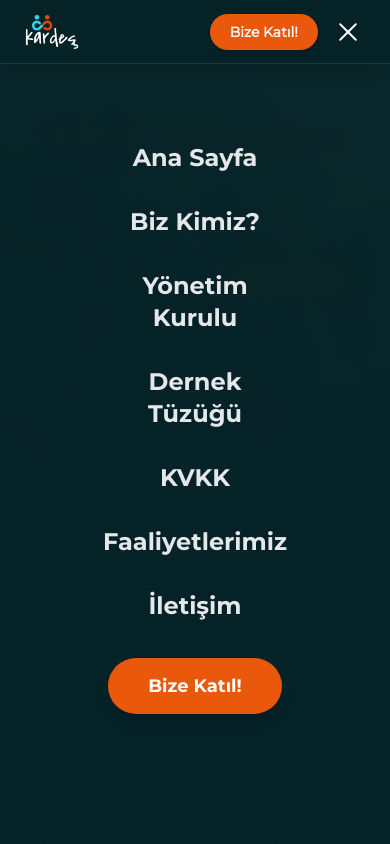
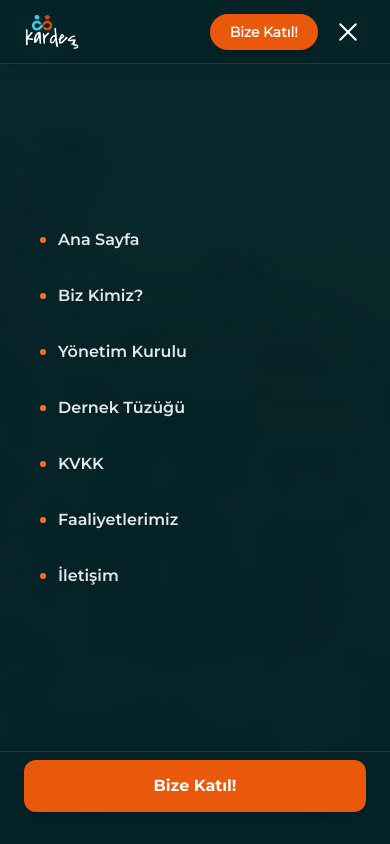
Before and after one commit to talhakao/KardesHareketi, a Next.js app: page / in a window 390 px wide. Both pictures are taken after a click on the button 348 px from the left and 31 px from the top of the page. Shown: the top 844 px of the page. Built offline with nearby package versions, Linux system fonts and the light colour scheme; no server answers; the database is empty.

Commit message:
görsel iyileştirmeler yapıldı, yönetim kurulu düzenlendi

```diff
--- a/src/app/Components/MainCarousel.jsx
+++ b/src/app/Components/MainCarousel.jsx
@@ -11,7 +11,7 @@ const DEFAULT_SLIDES = [
 
 export default function MainCarousel({ state }) {
     const overlayClass = "absolute inset-0 bg-gradient-to-t from-[#062327] via-black/40 to-black/10 opacity-90";
-    const heightClass = state !== 0 ? "h-[280px] md:h-[400px]" : "h-[500px] md:h-[700px]";
+    const heightClass = state !== 0 ? "h-[260px] md:h-[400px]" : "h-[calc(100svh-64px)] md:h-[700px]";
 
     const [slides, setSlides] = useState(DEFAULT_SLIDES);
 
--- a/src/app/Main.jsx
+++ b/src/app/Main.jsx
@@ -212,48 +212,66 @@ export default function Main() {
 
             {/* ── MOBİL MENÜ OVERLAY ── */}
             <div
-                className={`fixed inset-0 z-40 md:hidden flex flex-col items-center justify-center gap-2 transition-all duration-400 ${
+                className={`fixed inset-0 z-40 md:hidden flex flex-col transition-all duration-300 ${
                     menuOpen ? "opacity-100 pointer-events-auto" : "opacity-0 pointer-events-none"
                 }`}
                 style={{ background: "rgba(6,35,39,0.98)", backdropFilter: "blur(8px)" }}
             >
+                {/* Üst bar: logo + kapat */}
+                <div className="flex items-center justify-between px-5 h-16 border-b border-white/10 flex-shrink-0">
+                    <Image src={logo} alt="logo" className="w-12 h-12" />
+                    <button
+                        onClick={() => setMenuOpen(false)}
+                        className="w-9 h-9 flex items-center justify-center rounded-full bg-white/10 text-white text-xl hover:bg-white/20 transition"
+                    >
+                        ✕
+                    </button>
+                </div>
+
+                {/* Nav linkleri */}
+                <nav className="flex-1 flex flex-col justify-center px-6 gap-1 overflow-y-auto py-4">
                     {mobileNavItems.map((item, i) => (
                         <button
                             key={i}
                             onClick={item.action}
-                        className={`text-2xl font-montserrat-bold text-gray-200 hover:text-orange-400 transition-all duration-300 py-3 px-8 rounded-xl hover:bg-white/5 w-64 text-center ${
+                            className={`flex items-center gap-3 w-full text-left px-4 py-3.5 rounded-xl text-gray-200 hover:text-orange-400 hover:bg-white/5 transition-all duration-200 font-montserrat-semibold text-base ${
                                 menuOpen ? "anim-fadeInUp" : ""
                             }`}
-                        style={{ animationDelay: `${i * 0.05}s` }}
+                            style={{ animationDelay: `${i * 0.04}s` }}
                         >
+                            <span className="w-1.5 h-1.5 rounded-full bg-orange-500 flex-shrink-0" />
                             {item.label}
                         </button>
                     ))}
+                </nav>
+
+                {/* Alt buton */}
+                <div className="px-6 pb-8 pt-2 border-t border-white/10 flex-shrink-0">
                     <button
                         onClick={() => navigate(8)}
-                    className="mt-4 px-10 py-3.5 bg-orange-600 hover:bg-orange-500 text-white font-montserrat-bold rounded-full shadow-lg text-lg transition-all duration-300 hover:scale-105 anim-fadeInUp"
-                    style={{ animationDelay: `${mobileNavItems.length * 0.05}s` }}
+                        className="w-full py-3.5 bg-orange-600 hover:bg-orange-500 text-white font-montserrat-bold rounded-xl shadow-lg text-base transition-all duration-300 active:scale-95"
                     >
                         Bize Katıl!
                     </button>
                 </div>
+            </div>
 
             {/* ── HERO TEXT OVERLAY ── */}
-            <div className={`absolute w-full flex justify-end items-center z-10 ${currentState !== 0 ? "pt-44 md:pt-52" : "pt-52 md:pt-80"}`}>
-                <div className="absolute z-10 bg-gradient-radial from-black to-transparent h-[300px] w-[700px] rounded-full mr-16 opacity-80 blur-xl" />
-                <div className={`absolute z-20 flex flex-col items-end justify-center px-6 md:px-12 mx-4 md:mx-6 ${currentState !== 0 ? "mt-8 md:mt-16" : ""}`}>
-                    <span className={`anim-fadeInUp anim-d2 bg-gradient-to-r from-orange-400 to-red-500 bg-clip-text text-transparent select-none font-montserrat-bold ${currentState !== 0 ? "text-3xl md:text-4xl" : "text-4xl md:text-6xl"}`}>
+            <div className={`absolute w-full flex justify-end items-center z-10 ${currentState !== 0 ? "pt-[160px] md:pt-52" : "pt-[45svh] md:pt-80"}`}>
+                <div className="absolute z-10 bg-gradient-radial from-black to-transparent h-[200px] md:h-[300px] w-[90vw] md:w-[700px] rounded-full mr-4 md:mr-16 opacity-80 blur-xl" />
+                <div className={`absolute z-20 flex flex-col items-end justify-center px-5 md:px-12 mx-2 md:mx-6 ${currentState !== 0 ? "mt-0 md:mt-16" : ""}`}>
+                    <span className={`anim-fadeInUp anim-d2 bg-gradient-to-r from-orange-400 to-red-500 bg-clip-text text-transparent select-none font-montserrat-bold ${currentState !== 0 ? "text-xl md:text-4xl" : "text-2xl md:text-6xl"}`}>
                         Kardeş Hareketi
                     </span>
-                    <div className={`anim-fadeInUp anim-d3 font-light text-right text-gray-200 font-montserrat-light select-none ${currentState !== 0 ? "text-2xl md:text-3xl" : "text-3xl md:text-5xl mt-3 md:mt-4"}`}>
-                        Burada Bir{" "}
-                        <span style={{ color: "#60a5fa" }}>Kardeş'in</span>{" "}
-                        Var
+                    <div className={`anim-fadeInUp anim-d3 text-right font-montserrat-light select-none ${currentState !== 0 ? "text-lg md:text-3xl" : "text-xl md:text-5xl mt-1.5 md:mt-4"}`}>
+                        <span className="text-gray-200">Burada Bir{" "}</span>
+                        <span className="bg-gradient-to-r from-orange-400 to-red-500 bg-clip-text text-transparent font-montserrat-bold">Kardeş'in</span>
+                        <span className="text-gray-200">{" "}Var</span>
                     </div>
                     {currentState === 0 && (
                         <button
-                            onClick={() => navigate(1)}
-                            className="anim-fadeInUp anim-d4 mt-5 md:mt-6 px-6 md:px-7 py-2.5 md:py-3 bg-orange-600 hover:bg-orange-500 active:scale-95 text-white font-montserrat-bold rounded-full shadow-lg transition-all duration-300 hover:scale-105 text-sm md:text-base"
+                            onClick={() => scrollToSection("about")}
+                            className="anim-fadeInUp anim-d4 mt-3 md:mt-6 px-5 md:px-7 py-2 md:py-3 bg-orange-600 hover:bg-orange-500 active:scale-95 text-white font-montserrat-bold rounded-full shadow-lg transition-all duration-300 hover:scale-105 text-xs md:text-base"
                         >
                             Biz Kimiz?
                         </button>
@@ -271,7 +289,7 @@ export default function Main() {
                 <div>
                     {/* BİZ KİMİZ */}
                     <section id="about" className="bg-[#062327] py-16 md:py-24 overflow-hidden">
-                        <div className="flex items-center justify-center mb-10 md:mb-14">
+                        <div className="flex items-center justify-center mb-10 md:mb-14 reveal">
                             <div className="flex flex-col items-center gap-3">
                                 <span className="text-orange-400 text-xs md:text-sm font-montserrat-semibold tracking-widest uppercase">Hakkımızda</span>
                                 <h2 className="text-3xl md:text-4xl font-montserrat-bold text-white">Biz Kimiz?</h2>
--- a/src/app/pages/BoardMember.jsx
+++ b/src/app/pages/BoardMember.jsx
@@ -3,28 +3,34 @@ import { useState, useEffect } from "react";
 
 const DEFAULT_MEMBERS = [
     {
-        name: "Talha Karaalioğlu",
-        title: "Başkan",
-        imageKey: "board_talha",
+        name: "Enis Rahman Zencir",
+        title: "Yönetim Kurulu Başkanı",
+        imageKey: "board_enis",
         image: "https://img.freepik.com/free-photo/waist-up-portrait-handsome-serious-unshaven-male-keeps-hands-together-dressed-dark-blue-shirt-has-talk-with-interlocutor-stands-against-white-wall-self-confident-man-freelancer_273609-16320.jpg",
     },
     {
-        name: "Ahmet Yılmaz",
-        title: "Başkan Yardımcısı",
-        imageKey: "board_ahmet",
-        image: "https://img.freepik.com/free-photo/lifestyle-people-emotions-casual-concept-confident-nice-smiling-asian-woman-cross-arms-chest-confident-ready-help-listening-coworkers-taking-part-conversation_1258-59335.jpg",
+        name: "Salih Şencan",
+        title: "Yönetim Kurulu Başkan Yardımcısı",
+        imageKey: "board_salih",
+        image: "https://img.freepik.com/premium-photo/portrait-young-happy-smiling-handsome-man-isolated-white_1258-5418.jpg",
     },
     {
-        name: "Veli Demir",
-        title: "Yönetim Kurulu Üyesi",
-        imageKey: "board_veli",
+        name: "Emirhan Kuşaksız",
+        title: "Dernek Sekreteri",
+        imageKey: "board_emirhan",
         image: "https://img.freepik.com/premium-photo/attractive-smiling-young-man-glasses-studio-headshot_656932-6164.jpg",
     },
     {
-        name: "Mehmet Yıldırım",
+        name: "Malik Ezber",
         title: "Yönetim Kurulu Üyesi",
-        imageKey: "board_mehmet",
-        image: "https://img.freepik.com/premium-photo/portrait-young-happy-smiling-handsome-man-isolated-white_1258-5418.jpg",
+        imageKey: "board_malik",
+        image: "https://img.freepik.com/free-photo/artist-white_1368-3546.jpg",
+    },
+    {
+        name: "Yahya Arıtuyuk",
+        title: "Yönetim Kurulu Üyesi",
+        imageKey: "board_yahya",
+        image: "https://img.freepik.com/free-photo/medium-shot-smiley-man-posing_23-2149915892.jpg",
     },
     {
         name: "Hamza Kabakçılı",
@@ -33,10 +39,34 @@ const DEFAULT_MEMBERS = [
         image: "https://iili.io/F8sL6fn.jpg",
     },
     {
-        name: "Enis Rahman Zencir",
+        name: "Mürsel Ezber",
         title: "Yönetim Kurulu Üyesi",
-        imageKey: "board_enis",
-        image: "https://img.freepik.com/free-photo/artist-white_1368-3546.jpg",
+        imageKey: "board_mursel",
+        image: "https://img.freepik.com/free-photo/young-bearded-man-with-striped-shirt_273609-5677.jpg",
+    },
+    {
+        name: "Talha Karaalioğlu",
+        title: "Yönetim Kurulu Üyesi",
+        imageKey: "board_talha",
+        image: "https://img.freepik.com/free-photo/lifestyle-people-emotions-casual-concept-confident-nice-smiling-asian-woman-cross-arms-chest-confident-ready-help-listening-coworkers-taking-part-conversation_1258-59335.jpg",
+    },
+    {
+        name: "Yusuf Arıtuyuk",
+        title: "Yönetim Kurulu Üyesi",
+        imageKey: "board_yusuf",
+        image: "https://img.freepik.com/free-photo/handsome-confident-smiling-man-with-hands-crossed-chest_176420-18743.jpg",
+    },
+    {
+        name: "Ahmet Emin Bayrakdar",
+        title: "Yönetim Kurulu Üyesi",
+        imageKey: "board_ahmet",
+        image: "https://img.freepik.com/free-photo/cheerful-curly-business-man-running-modern-office_1163-2523.jpg",
+    },
+    {
+        name: "Ömer Küçükşahin",
+        title: "Yönetim Kurulu Üyesi",
+        imageKey: "board_omer",
+        image: "https://img.freepik.com/free-photo/portrait-smiling-blonde-man_23-2148316529.jpg",
     },
 ];
 
```
Lines whose indentation alone changed are shown as unchanged.
